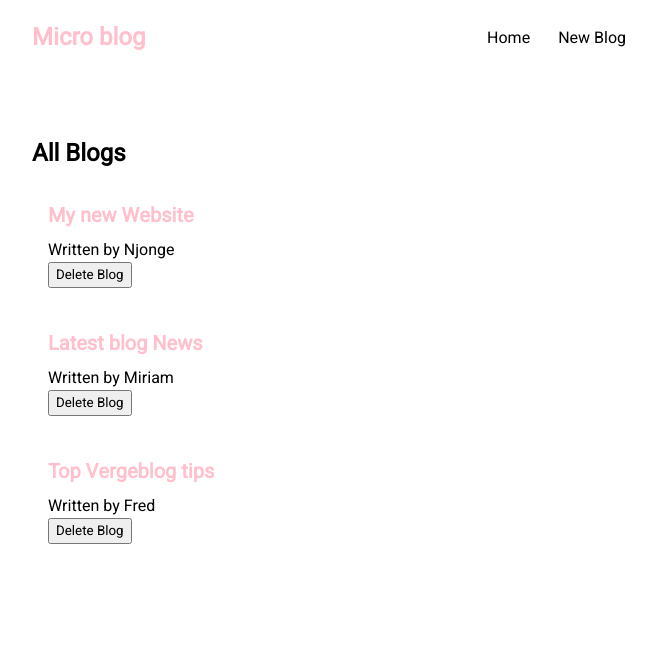
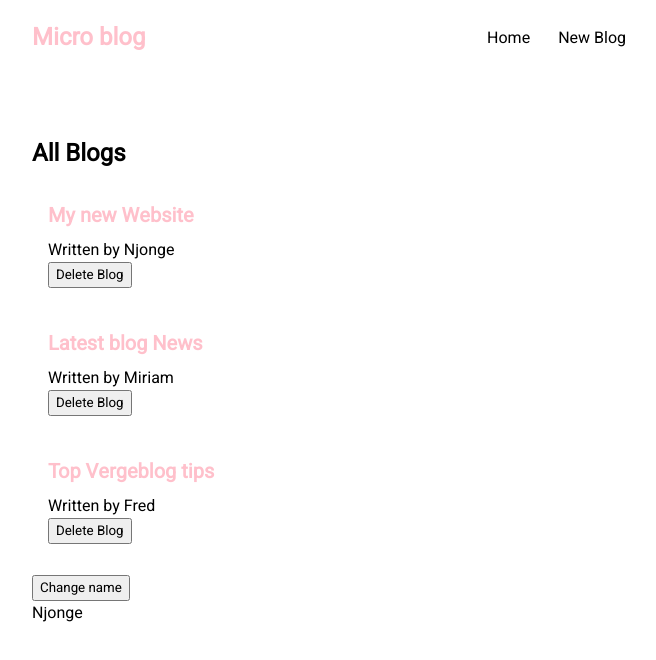
Before and after one commit to njonge9/React-Mini-Post, a React (Create React App) app: page / in a window 1280 px wide. Shown: the top 660 px of the page, without its empty margins (308-964 px from the left). Built offline with nearby package versions, Linux system fonts and the light colour scheme.

Commit message:
useEffect dependancies

```diff
--- a/src/Home.js
+++ b/src/Home.js
@@ -23,6 +23,8 @@
     },
   ]);
 
+  const [name, setName] = useState("Njonge ");
+
   const handleDelete = (id) => {
     const newBlogs = blogs.filter((blog) => blog.id !== id);
     setBlogs(newBlogs);
@@ -30,12 +32,14 @@
 
   useEffect(() => {
     console.log("use effect ran");
-    console.log(blogs);
-  });
+    console.log(name);
+  }, [name]);
 
   return (
     <div className="home">
       <BlogList blogs={blogs} title="All Blogs" handleDelete={handleDelete} />
+      <button onClick={() => setName("Fred")}>Change name</button>
+      <p>{name}</p>
     </div>
   );
 };
```
